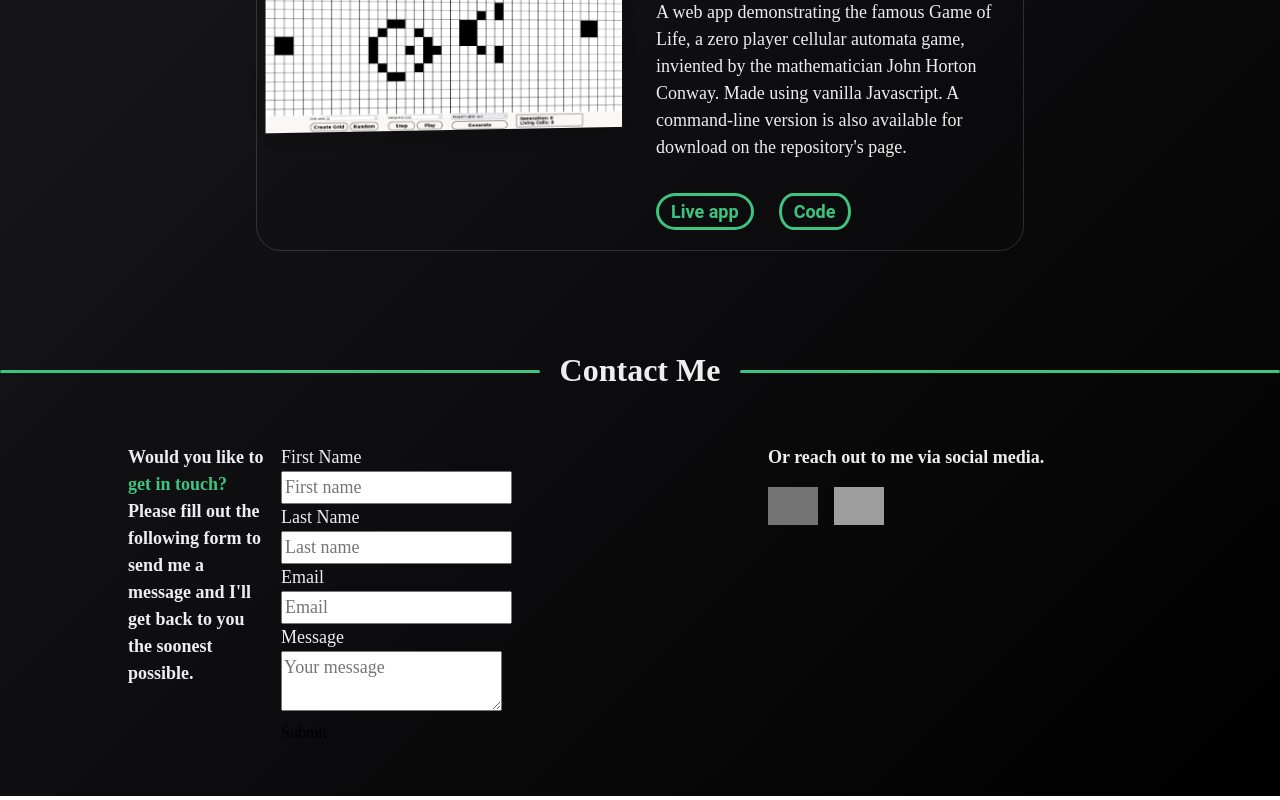
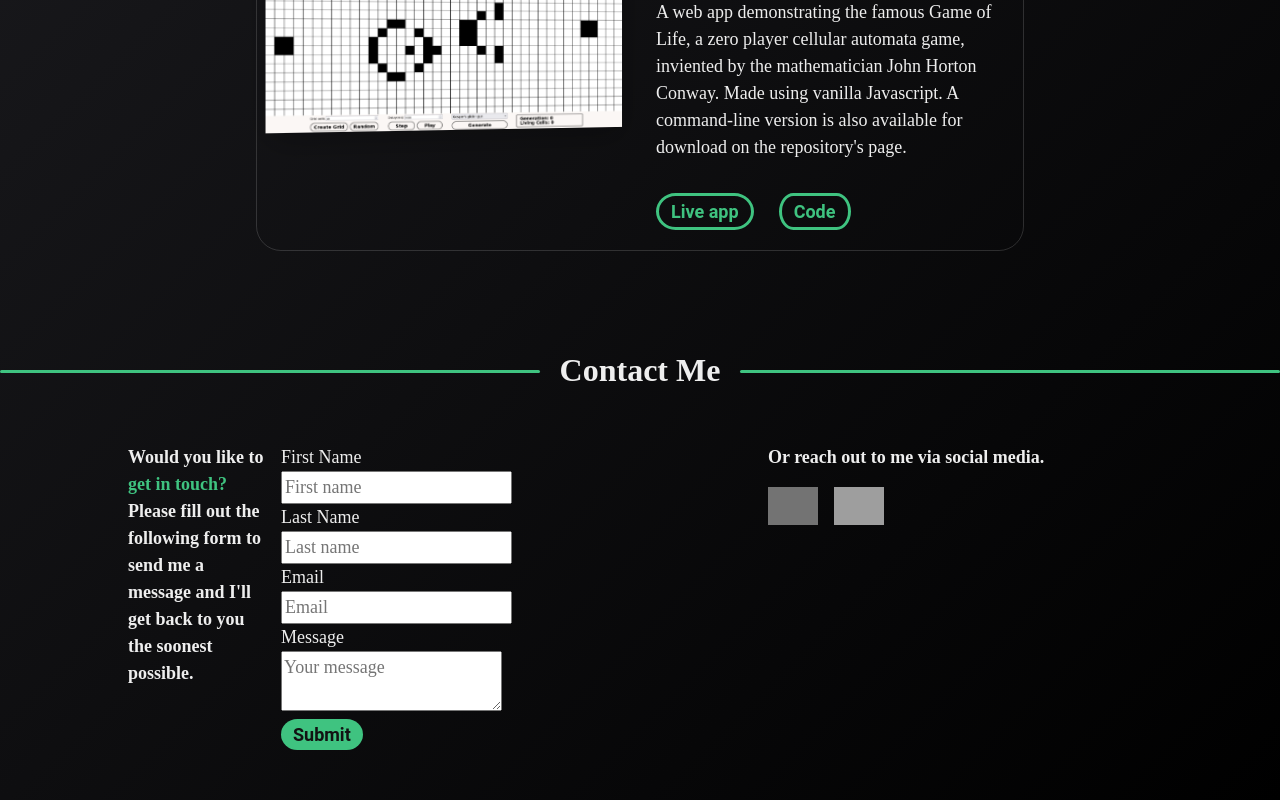
Before and after one commit to bofmar/portfolio, a React (Create React App) app: page / in a window 1280 px wide. Shown: the part 3034-3834 px from the top of the page. Built offline with nearby package versions, Linux system fonts and the light colour scheme; grey boxes are pictures that could not be loaded.

Commit message:
Style the submit button

```diff
--- a/src/App.css
+++ b/src/App.css
@@ -417,6 +417,22 @@ footer{
   color: var(--green);
 }
 
+.submit-button {
+  color: var(--bg-main);
+  background-color: var(--green);
+  font-family: Roboto;
+  font-size: var(--normal-text-size);
+  font-weight: bold;
+  padding: 5px 12px;
+  border-radius: 20%/50%;
+  transition: transform 250ms ease-out;
+}
+
+.submit-button:hover,
+.submit-button:focus {
+  transform: scale(1.1);
+}
+
 .socials-area {
   align-self: flex-start;
   display: flex;
--- a/src/components/ContactForm.js
+++ b/src/components/ContactForm.js
@@ -32,7 +32,7 @@ export default function ContactForm() {
           <textarea placeholder="Your message" id='message' name="message" value={data.message} required onChange={e => setData({ ...data, message: e.target.value })} />
         </div>
         <div>
-          <button type="submit">Submit</button>
+          <button type="submit" className='submit-button'>Submit</button>
         </div>
       </form>
       {submited ? <SuccessMessage firstName={data.firstName} /> : null}
```
